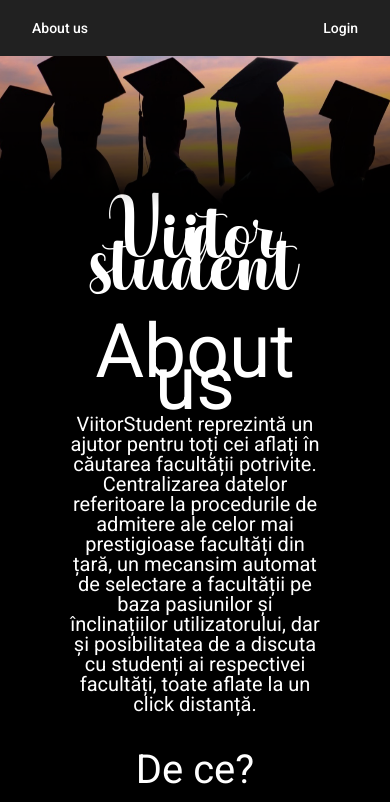
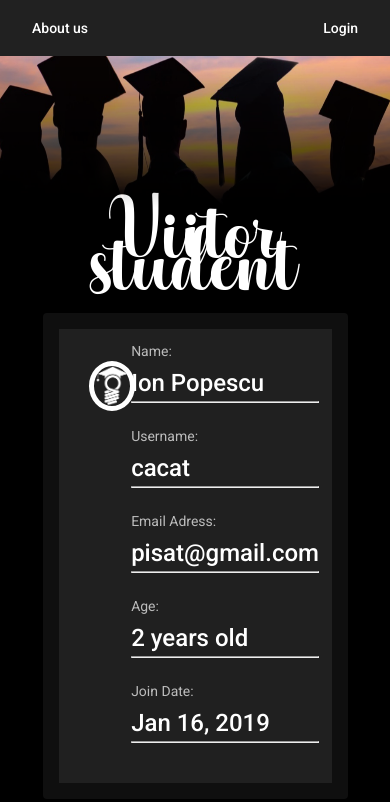
Before and after one commit to SoftHoardersOG/ViitorStudent, an Angular app in the folder client/: page / in a window 390 px wide. Shown: the top 802 px of the page. Built offline with nearby package versions, Linux system fonts and the light colour scheme; no server answers.

Commit message:
UserPage

```diff
--- a/client/src/app/app.module.ts
+++ b/client/src/app/app.module.ts
@@ -24,10 +24,12 @@
 import { AboutUsComponent } from './components/about-us/about-us.component';
 import {MatToolbarModule} from '@angular/material/toolbar';
 import {MatDialogModule} from '@angular/material/dialog';
+import {MatCardModule} from '@angular/material/card';
+import { UserPageComponent } from './user-page/user-page.component';
 
 
 @NgModule({
-  declarations: [MainComponent, RegistrationFormComponent, LoginFormComponent, NavbarComponent,LandingComponent,AboutUsComponent],
+  declarations: [MainComponent, RegistrationFormComponent, LoginFormComponent, NavbarComponent,LandingComponent,AboutUsComponent, UserPageComponent],
   imports: [
     BrowserModule,
     BrowserAnimationsModule,
@@ -42,6 +44,7 @@
     MatSnackBarModule,
     MatToolbarModule,
     MatDialogModule,
+    MatCardModule
     ],
   providers: [
     { provide: HTTP_INTERCEPTORS, useClass: AuthInterceptor, multi: true },
--- a/client/src/app/components/about-us/about-us.component.css
+++ b/client/src/app/components/about-us/about-us.component.css
@@ -29,7 +29,7 @@
     padding: 3px;
 }
 
-@media only screen and (max-width: 600px){
+@media only screen and (max-width: 959.9px){
     .aboutUs{
         width: 80%;
         background-image: url("/assets/gray_logo.png");
--- a/client/src/app/components/about-us/about-us.component.html
+++ b/client/src/app/components/about-us/about-us.component.html
@@ -2,7 +2,7 @@
     <h1 style="font-size: 75px; margin:4.6%">About us</h1>
     <p style="font-size: 20px; padding-left:10%; padding-right:10%">ViitorStudent reprezintă un ajutor pentru toți cei aflați în căutarea facultății potrivite. Centralizarea datelor referitoare la procedurile de admitere ale celor mai prestigioase facultăți din țară, un mecansim automat de selectare a facultății pe baza pasiunilor și înclinațiilor utilizatorului, dar și posibilitatea de a discuta cu studenți ai respectivei facultăți, toate aflate la un click distanță. </p>
     <div id="inner-div">
-        <div fxLayout.gt-xs="row" fxLayout.lt-sm="column" fxLayoutGap="5%">
+        <div fxLayout.gt-xs="row" fxLayout.lt-md="column" fxLayoutGap="5%">
             <div class="textBoxChild" style="padding-left: 10%;">
                 <h1 style="font-size: 40px;">De ce?</h1>
                 <p style="font-size: 20px;">Din numeroasele discuții cu elevi de liceu, atât din an terminal cât și din ani mai mici, am constatat că accesul la informații cu privire la admiterea la facultate este dificil pentru aceștia. Astfel, am pornit ViitorStudent cu dorința de a facilita obținerea tuturor datelor necesare pentru a face alegerea corectă.</p>
@@ -12,7 +12,7 @@
                 <p style="font-size: 20px">Am realizat o bază de date cu privire la procedurile de admitere a numeroase facultăți din țară, pe care dorim să o menținem actuală. De asemenea, am conceput un mecanism automat de recomandare a studiilor superioare pe baza diverselor categorii, precum materii preferate, oraș sau cariera ideală.</p>
             </div>
         </div>
-        <div fxLayout.gt-xs="row" fxLayout.lt-sm="column" fxLayoutGap="5%">
+        <div fxLayout.gt-xs="row" fxLayout.lt-md="column" fxLayoutGap="5%">
             <div class="textBoxChild" style="padding-left: 10%;">
                 <h1 style="font-size: 40px;">Pentru cine?</h1>
                 <p style="font-size: 20px">ViitorStudent se adresează tuturor elevilor care doresc să urmeze o formă de învățământ superior. Oricine are dificultăți în a se decide cu privire la facultatea pe care dorește să o urmeze va găsi răspunsul la problema sa accesând site-ul nostru.</p>
--- a/client/src/app/components/landing/landing.component.css
+++ b/client/src/app/components/landing/landing.component.css
@@ -11,7 +11,7 @@
   font-family: Georgina;
   margin-bottom: 9.2%;
 }
-@media only screen and (max-width: 600px){
+@media only screen and (max-width: 959.9px){
   img{
     height:18%;
   }
--- a/client/src/app/components/main/main.component.html
+++ b/client/src/app/components/main/main.component.html
@@ -1,3 +1,3 @@
 <navbar></navbar>
 <landing></landing>
-<app-about-us></app-about-us>
+<app-user-page [user]="user1"></app-user-page>
--- a/client/src/app/components/main/main.component.ts
+++ b/client/src/app/components/main/main.component.ts
@@ -1,3 +1,4 @@
+import { UserModel } from './../../models/user.model';
 import { Component, OnInit } from '@angular/core';
 
 @Component({
@@ -6,8 +7,18 @@
   styleUrls: ['./main.component.css']
 })
 export class MainComponent implements OnInit {
-
-  constructor() { }
+  user1= new UserModel();
+  constructor() {
+    this.user1={
+      userId: 1,
+      username: "cacat",
+      email: "pisat@gmail.com",
+      lastName: "Popescu",
+      firstName: "Ion",
+      age: 2,
+      joinDate: new Date("2019-01-16")
+    }
+  }
 
   ngOnInit(): void {
   }
--- /dev/null
+++ b/client/src/app/user-page/user-page.component.css
@@ -0,0 +1,53 @@
+.userPage{
+    color: white;
+}
+.userCard{
+    background-color: rgb(15, 15, 15);
+}
+.innerCard{
+    background-color: rgb(32, 32, 32);
+}
+.imageBox{
+    width: 230px;
+    height: 450px;
+}
+.image{
+    width: 150px;
+    height:auto;
+    border-radius: 50%;
+    border: 5px solid white;
+    margin:30px
+}
+.infoBox{
+    padding-top: 4.6%;
+    padding-left: 9%;
+    padding-right: 9%;
+    margin-left: 0px;
+    padding-left: 0px;
+}
+
+@media only screen and (max-width: 959.9px){
+    .userPage{
+        color: white;
+    }
+    .userCard{
+        background-color: rgb(15, 15, 15);
+        width:70%;
+        height:fit-content
+    }
+    .innerCard{
+        background-color: rgb(32, 32, 32);
+    }
+    .image{
+        width: 50%;
+        height:auto;
+        border-radius: 50%;
+        border: 5px solid white;
+        margin:30px
+    }
+    .infoBox{
+        padding: 4.6%;
+        margin-left: 0px;
+        padding-left: 0px;
+    }
+}
--- /dev/null
+++ b/client/src/app/user-page/user-page.component.html
@@ -0,0 +1,26 @@
+<div class="userPage"  fxLayout="column" fxLayoutAlign="start center" >
+    <mat-card class="userCard">
+        <div fxLayout="row" fxLayoutAlign="center center" class="innerCard">
+            <div class="imageBox">
+                <img src="/assets/white_logo.png" class="image">
+            </div>
+            <div class="infoBox">
+                <mat-card-subtitle>Name: </mat-card-subtitle>
+                <mat-card-title>{{user.firstName}} {{user.lastName}}</mat-card-title>
+                <hr> <br>
+                <mat-card-subtitle>Username: </mat-card-subtitle>
+                <mat-card-title>{{user.username}}</mat-card-title>
+                <hr> <br>
+                <mat-card-subtitle>Email Adress: </mat-card-subtitle>
+                <mat-card-title>{{user.email}}</mat-card-title>
+                <hr> <br>
+                <mat-card-subtitle>Age: </mat-card-subtitle>
+                <mat-card-title>{{user.age}} years old</mat-card-title>
+                <hr> <br>
+                <mat-card-subtitle>Join Date: </mat-card-subtitle>
+                <mat-card-title>{{user.joinDate|date}}</mat-card-title>
+                <hr> <br>
+            </div>
+        </div>
+    </mat-card>
+</div>
--- /dev/null
+++ b/client/src/app/user-page/user-page.component.ts
@@ -0,0 +1,17 @@
+import { UserModel } from './../models/user.model';
+import { Component, Input, OnInit } from '@angular/core';
+
+@Component({
+  selector: 'app-user-page',
+  templateUrl: './user-page.component.html',
+  styleUrls: ['./user-page.component.css']
+})
+export class UserPageComponent implements OnInit {
+  @Input('user') user=new UserModel();
+
+  constructor() { }
+
+  ngOnInit(): void {
+  }
+
+}
```
Also changed, not shown: client/src/assets/backgroundVS (2).jpeg (deleted), 1 other file (tests, documents, lock files or other folders).
